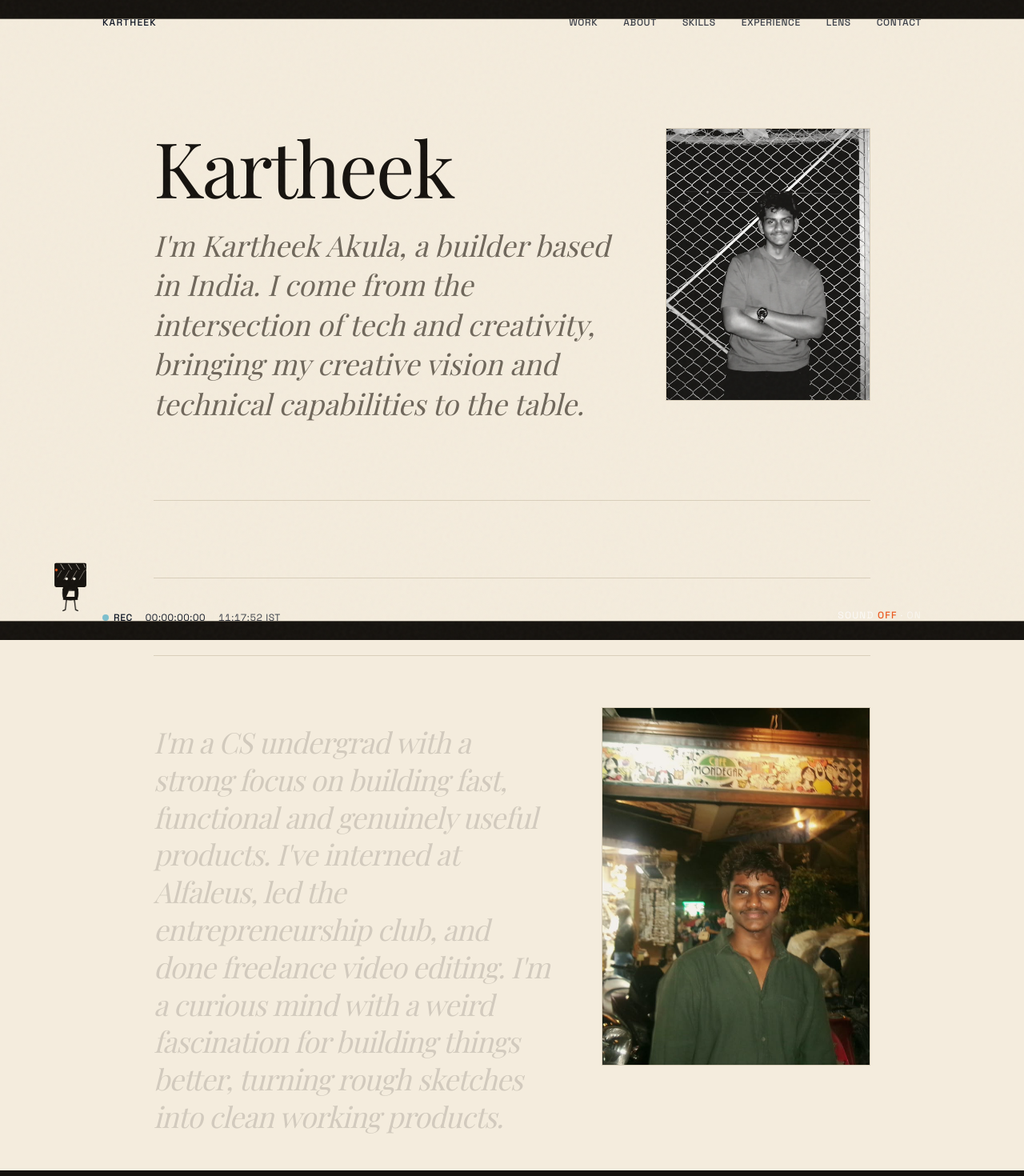
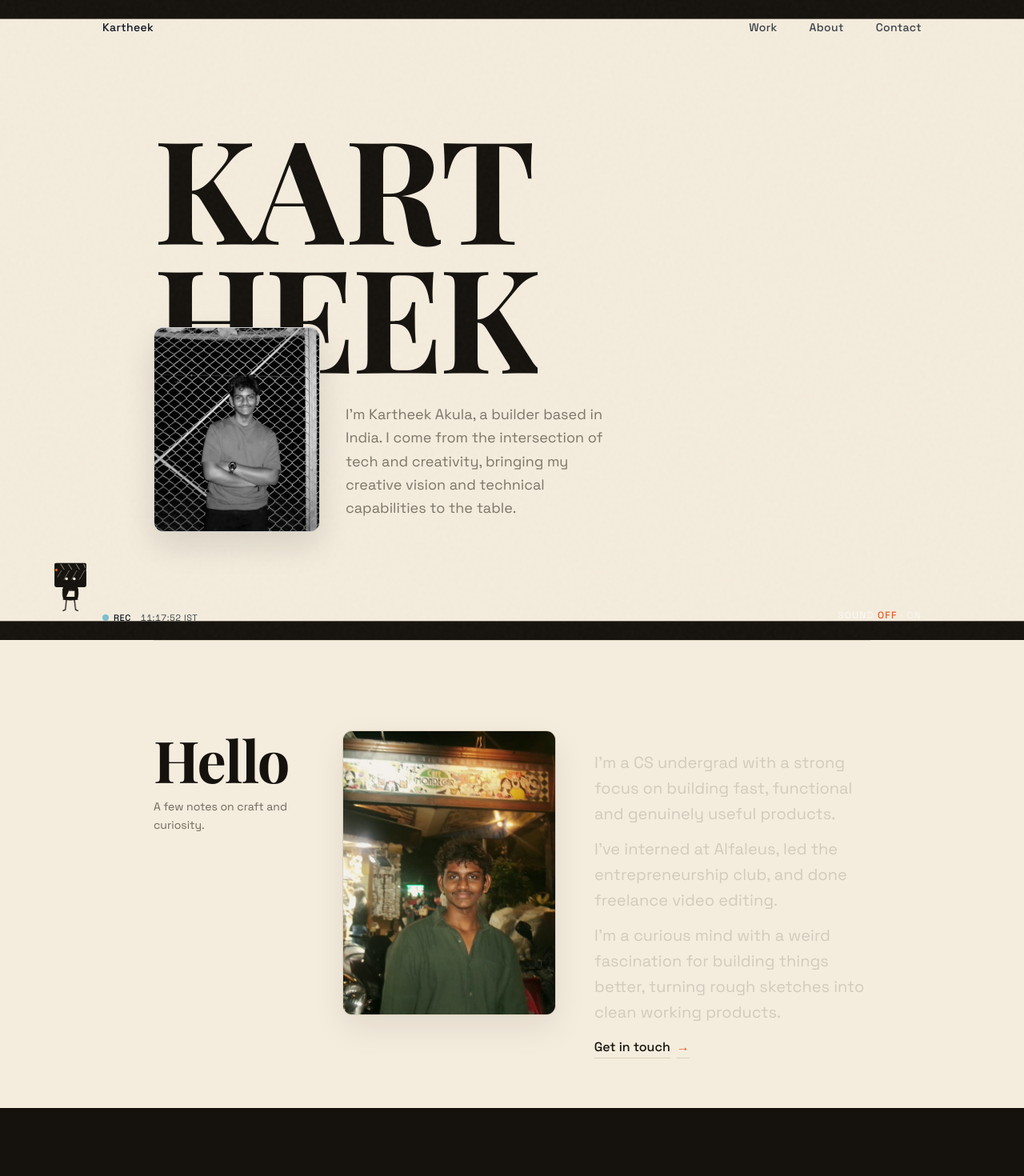
Before and after one commit to kartheekakula/kartheek-portfolio, a Next.js app: page / in a window 1280 px wide. Shown: the top 1470 px of the page at 80% size. Built offline with nearby package versions, Linux system fonts and the light colour scheme.

Commit message:
feat: rebuild Hero and About with fluid Playfair KARTHEEK, overlapping portrait card, and 3-column editorial About

```diff
--- a/src/app/page.tsx
+++ b/src/app/page.tsx
@@ -1,5 +1,4 @@
-import Image from "next/image";
-import { content } from "@/data/content";
+import { HeroSection } from "@/components/sections/hero-section";
 import { AboutSection } from "@/components/sections/about-section";
 import { ProjectsSection } from "@/components/sections/projects-section";
 import { SkillsSection } from "@/components/sections/skills-section";
@@ -10,33 +9,11 @@ import { ContactSection } from "@/components/sections/contact-section";
 export default function Home() {
   return (
     <main className="min-h-screen flex flex-col">
-      {/* Light Cream: Hero & About */}
-      <div className="w-full max-w-6xl mx-auto px-6 pt-24 pb-16 sm:px-12 md:px-20 lg:px-32 flex flex-col gap-24">
-        {/* Hero / Identity */}
-        <header className="grid grid-cols-1 lg:grid-cols-12 gap-12 lg:gap-16 items-start pt-8 md:pt-16 border-b border-line pb-16 md:pb-24">
-          <div className="lg:col-span-8 flex flex-col gap-6">
-            <h1 className="text-4xl sm:text-6xl md:text-7xl lg:text-8xl font-normal tracking-tight text-ink leading-[1.02] font-serif">
-              {content.name}
-            </h1>
-            <p className="font-serif italic text-2xl sm:text-3xl md:text-4xl text-muted leading-snug max-w-3xl font-normal">
-              {content.heroStatement}
-            </p>
-          </div>
-          <div className="lg:col-span-4 flex flex-col gap-3">
-            <div className="relative aspect-[3/4] w-full max-w-xs mx-auto lg:max-w-none border border-line bg-surface overflow-hidden">
-              <Image
-                src="/images/portrait.jpg"
-                alt="Portrait of Kartheek"
-                fill
-                sizes="(max-width: 1024px) 100vw, 30vw"
-                className="object-cover object-[center_30%] grayscale contrast-125 opacity-90 transition-all duration-500 hover:grayscale-0 hover:contrast-100 hover:opacity-100"
-                priority
-              />
-            </div>
-          </div>
-        </header>
+      {/* Light Cream: Hero (Full Viewport) */}
+      <HeroSection />
 
-        {/* About */}
+      {/* Light Cream: About */}
+      <div className="w-full max-w-6xl mx-auto px-6 sm:px-12 md:px-20 lg:px-32">
         <AboutSection />
       </div>
 
--- a/src/components/layout/bottom-hud.tsx
+++ b/src/components/layout/bottom-hud.tsx
@@ -64,7 +64,7 @@ export function BottomHud() {
   return (
     <aside
       aria-label="Viewport status HUD"
-      className="fixed bottom-5 left-6 sm:left-12 md:px-0 lg:left-32 z-40 pointer-events-none flex items-center gap-4 font-sans text-xs tracking-wider uppercase text-white mix-blend-difference select-none"
+      className="fixed bottom-5 left-6 sm:left-12 md:left-20 lg:left-32 z-40 pointer-events-none flex items-center gap-3 font-sans text-[11px] tracking-wider uppercase text-white mix-blend-difference select-none"
     >
       {/* Blinking REC dot */}
       <div className="flex items-center gap-1.5">
@@ -75,14 +75,14 @@ export function BottomHud() {
         <span className="text-white font-medium">REC</span>
       </div>
 
-      {/* Timecode (hidden on mobile) without slashes */}
-      <span className="tabular-nums text-white hidden sm:inline">
+      {/* Timecode */}
+      <span className="tabular-nums text-white hidden xs:inline">
         {timecode}
       </span>
 
-      {/* Live IST clock (hidden on mobile) */}
+      {/* Live IST clock */}
       {istTime && (
-        <span className="tabular-nums text-white/80 hidden sm:inline">
+        <span className="tabular-nums text-white/80">
           {istTime} IST
         </span>
       )}
--- a/src/components/layout/top-nav.tsx
+++ b/src/components/layout/top-nav.tsx
@@ -5,9 +5,6 @@ import { useState } from "react";
 const NAV_ITEMS = [
   { label: "Work", href: "#work" },
   { label: "About", href: "#about" },
-  { label: "Skills", href: "#skills" },
-  { label: "Experience", href: "#experience" },
-  { label: "Lens", href: "#lens" },
   { label: "Contact", href: "#contact" },
 ];
 
@@ -32,20 +29,20 @@ export function TopNav() {
   };
 
   return (
-    <header className="fixed top-0 left-0 right-0 z-40 px-6 py-5 sm:px-12 md:px-20 lg:px-32 mix-blend-difference pointer-events-none">
+    <header className="fixed top-0 left-0 right-0 z-40 px-6 py-6 sm:px-12 md:px-20 lg:px-32 mix-blend-difference pointer-events-none">
       <div className="max-w-6xl mx-auto flex items-center justify-between">
         <a
           href="#"
           onClick={(e) => handleScroll(e, "#")}
-          className="font-sans text-xs uppercase tracking-widest text-white hover:text-tangerine transition-colors pointer-events-auto font-medium"
+          className="font-sans text-sm tracking-wide text-white hover:text-tangerine transition-colors pointer-events-auto font-medium"
           aria-label="Kartheek - Back to Top"
         >
-          KARTHEEK
+          Kartheek
         </a>
 
-        {/* Desktop Nav */}
+        {/* Desktop Nav: Exactly three links */}
         <nav aria-label="Main Navigation" className="hidden sm:block">
-          <ul className="flex items-center gap-6 md:gap-8 font-sans text-xs uppercase tracking-wider text-white/80">
+          <ul className="flex items-center gap-8 md:gap-10 font-sans text-sm tracking-wide text-white/80">
             {NAV_ITEMS.map((item) => (
               <li key={item.label}>
                 <a
@@ -81,7 +78,7 @@ export function TopNav() {
           className="sm:hidden pointer-events-auto mt-4 border border-line bg-cream p-6 animate-fadeIn shadow-2xl"
           style={{ mixBlendMode: "normal" }}
         >
-          <ul className="flex flex-col gap-4 font-sans text-xs uppercase tracking-widest text-muted">
+          <ul className="flex flex-col gap-4 font-sans text-sm tracking-wide text-muted">
             {NAV_ITEMS.map((item) => (
               <li key={item.label} className="border-b border-line/40 pb-2">
                 <a
--- a/src/components/sections/about-section.tsx
+++ b/src/components/sections/about-section.tsx
@@ -12,32 +12,52 @@ if (typeof window !== "undefined") {
 
 export function AboutSection() {
   const sectionRef = useRef<HTMLElement | null>(null);
-  const textContainerRef = useRef<HTMLDivElement | null>(null);
-  const textRef = useRef<HTMLParagraphElement | null>(null);
+  const paragraphRef = useRef<HTMLDivElement | null>(null);
+  const linesRef = useRef<(HTMLSpanElement | null)[]>([]);
+
+  // Split aboutText into natural editorial lines for the scroll reveal
+  const aboutSentences = [
+    "I'm a CS undergrad with a strong focus on building fast, functional and genuinely useful products.",
+    "I've interned at Alfaleus, led the entrepreneurship club, and done freelance video editing.",
+    "I'm a curious mind with a weird fascination for building things better, turning rough sketches into clean working products.",
+  ];
 
   useEffect(() => {
     const prefersReducedMotion = window.matchMedia(
       "(prefers-reduced-motion: reduce)"
     ).matches;
 
-    if (prefersReducedMotion || !textRef.current || !textContainerRef.current) return;
+    if (prefersReducedMotion) {
+      linesRef.current.forEach((line) => {
+        if (line) {
+          line.style.opacity = "1";
+          line.style.transform = "none";
+        }
+      });
+      return;
+    }
+
+    const validLines = linesRef.current.filter(Boolean);
+    if (validLines.length === 0 || !paragraphRef.current) return;
 
     const ctx = gsap.context(() => {
+      // Paragraph reveals line by line: fade and 16px upward motion, scrub true
       gsap.fromTo(
-        textRef.current,
+        validLines,
         {
           opacity: 0.15,
-          y: 20,
+          y: 16,
         },
         {
           opacity: 1,
           y: 0,
+          stagger: 0.2,
           ease: "power2.out",
           scrollTrigger: {
-            trigger: textContainerRef.current,
+            trigger: paragraphRef.current,
             start: "top 80%",
-            end: "bottom 50%",
-            scrub: 1,
+            end: "bottom 55%",
+            scrub: true,
           },
         }
       );
@@ -46,45 +66,77 @@ export function AboutSection() {
     return () => ctx.revert();
   }, []);
 
+  const handleScrollToContact = (e: React.MouseEvent<HTMLAnchorElement>) => {
+    e.preventDefault();
+    const target = document.querySelector("#contact");
+    if (target) {
+      target.scrollIntoView({ behavior: "smooth" });
+    }
+  };
+
   return (
     <section
       id="about"
       ref={sectionRef}
-      className="flex flex-col gap-12 md:gap-16 scroll-mt-28 border-t border-line pt-12 md:pt-16"
+      className="scroll-mt-24 border-t border-line pt-20 md:pt-28 pb-16"
     >
-      {/* Plain Section Heading */}
-      <div className="border-b border-line pb-4">
-        <h2 className="text-xs uppercase tracking-widest text-muted font-sans font-medium">
-          About
-        </h2>
-      </div>
-
-      {/* 12-Column Grid */}
-      <div className="grid grid-cols-1 lg:grid-cols-12 gap-12 lg:gap-16 items-start">
-        {/* Left: About Text */}
-        <div
-          ref={textContainerRef}
-          className="lg:col-span-7 flex flex-col gap-6"
-        >
-          <p
-            ref={textRef}
-            className="font-serif italic text-2xl sm:text-3xl md:text-4xl lg:text-[36px] text-ink font-normal leading-[1.3] tracking-tight will-change-[transform,opacity]"
-          >
-            {content.aboutText}
+      {/* Three-Column Editorial Block */}
+      <div className="grid grid-cols-1 lg:grid-cols-12 gap-10 lg:gap-12 items-start">
+        {/* Left Column: Large Playfair word "Hello" with short placeholder line */}
+        <div className="lg:col-span-3 flex flex-col gap-3">
+          <h2 className="font-serif text-5xl sm:text-6xl md:text-7xl font-bold text-ink tracking-tight leading-none">
+            Hello
+          </h2>
+          <p className="font-sans text-sm text-muted leading-relaxed max-w-[220px]">
+            A few notes on craft and curiosity.
           </p>
         </div>
 
-        {/* Right: About Photo (Full Color, center 30%) */}
-        <div className="lg:col-span-5 flex flex-col gap-3">
-          <div className="relative aspect-[3/4] w-full max-w-sm mx-auto lg:max-w-none border border-line bg-surface overflow-hidden">
+        {/* Center Column: Portrait (larger photo slot using /images/about.jpg in full color) */}
+        <div className="lg:col-span-4 flex flex-col">
+          <div className="relative aspect-[3/4] w-full max-w-sm mx-auto lg:max-w-none rounded-[12px] border border-line bg-surface overflow-hidden shadow-[0_16px_40px_rgba(21,18,14,0.08)]">
             <Image
               src="/images/about.jpg"
-              alt="Kartheek standing in front of a cafe sign at night"
+              alt="Kartheek in a green shirt standing in front of a cafe sign at night"
               fill
-              sizes="(max-width: 1024px) 100vw, 40vw"
+              sizes="(max-width: 1024px) 100vw, 33vw"
               className="object-cover object-[center_30%]"
               priority
             />
+          </div>
+        </div>
+
+        {/* Right Column: Paragraph at 20px with 1.6 line-height + Get in touch link */}
+        <div className="lg:col-span-5 flex flex-col gap-8 lg:pt-2">
+          <div
+            ref={paragraphRef}
+            className="font-sans text-[20px] leading-[1.6] text-ink font-normal"
+          >
+            {aboutSentences.map((sentence, idx) => (
+              <span
+                key={idx}
+                ref={(el) => {
+                  linesRef.current[idx] = el;
+                }}
+                className="about-reveal-line block will-change-[transform,opacity] pb-3 last:pb-0"
+              >
+                {sentence}
+              </span>
+            ))}
+          </div>
+
+          {/* Underline link with moving arrow that scrolls to Contact */}
+          <div>
+            <a
+              href="#contact"
+              onClick={handleScrollToContact}
+              className="group inline-flex items-center gap-2 font-sans text-base text-ink underline underline-offset-8 decoration-line hover:decoration-tangerine transition-colors font-medium"
+            >
+              <span>Get in touch</span>
+              <span className="inline-block transition-transform duration-300 ease-out group-hover:translate-x-1.5 text-tangerine">
+                →
+              </span>
+            </a>
           </div>
         </div>
       </div>
--- /dev/null
+++ b/src/components/sections/hero-section.tsx
@@ -0,0 +1,147 @@
+"use client";
+
+import { useEffect, useRef } from "react";
+import Image from "next/image";
+import { gsap } from "gsap";
+import { content } from "@/data/content";
+
+export function HeroSection() {
+  const containerRef = useRef<HTMLElement | null>(null);
+  const nameRef = useRef<HTMLHeadingElement | null>(null);
+  const portraitRef = useRef<HTMLDivElement | null>(null);
+  const statementRef = useRef<HTMLParagraphElement | null>(null);
+
+  const nameLetters = "KARTHEEK".split("");
+
+  useEffect(() => {
+    const prefersReducedMotion = window.matchMedia(
+      "(prefers-reduced-motion: reduce)"
+    ).matches;
+
+    if (prefersReducedMotion) return;
+
+    const ctx = gsap.context(() => {
+      const letters = nameRef.current?.querySelectorAll(".hero-letter");
+      if (letters && letters.length > 0) {
+        // Letters rise from below with 40ms stagger, ease power3.out, under 1.2s total
+        gsap.fromTo(
+          letters,
+          {
+            y: 80,
+            opacity: 0,
+          },
+          {
+            y: 0,
+            opacity: 1,
+            duration: 0.88,
+            stagger: 0.04,
+            ease: "power3.out",
+          }
+        );
+      }
+
+      // Portrait photo card fades and settles in cleanly after name (no bounce)
+      if (portraitRef.current) {
+        gsap.fromTo(
+          portraitRef.current,
+          {
+            opacity: 0,
+            y: 28,
+          },
+          {
+            opacity: 1,
+            y: 0,
+            duration: 0.65,
+            delay: 0.42,
+            ease: "power3.out",
+          }
+        );
+      }
+
+      // Hero statement settles softly
+      if (statementRef.current) {
+        gsap.fromTo(
+          statementRef.current,
+          {
+            opacity: 0,
+            y: 16,
+          },
+          {
+            opacity: 1,
+            y: 0,
+            duration: 0.6,
+            delay: 0.6,
+            ease: "power3.out",
+          }
+        );
+      }
+    }, containerRef);
+
+    return () => ctx.revert();
+  }, []);
+
+  return (
+    <section
+      ref={containerRef}
+      className="min-h-[100dvh] w-full flex flex-col justify-between pt-24 pb-16 sm:pb-20 select-none"
+    >
+      {/* Central Content Canvas */}
+      <div className="flex-1 flex flex-col justify-center max-w-6xl mx-auto w-full px-6 sm:px-12 md:px-20 lg:px-32">
+        <div className="grid grid-cols-1 lg:grid-cols-12 gap-8 items-end w-full">
+          {/* Left/Main Column: Huge Name, Overlapping Portrait Card, and Statement */}
+          <div className="lg:col-span-8 flex flex-col">
+            {/* The name KARTHEEK in huge Playfair Display */}
+            <h1
+              ref={nameRef}
+              className="font-serif font-bold uppercase tracking-tight text-ink text-[clamp(3.5rem,14vw,11.5rem)] leading-[0.9] flex flex-wrap"
+              aria-label="KARTHEEK"
+            >
+              {nameLetters.map((char, idx) => (
+                <span
+                  key={idx}
+                  className="hero-letter inline-block overflow-hidden will-change-[transform,opacity]"
+                >
+                  {char}
+                </span>
+              ))}
+            </h1>
+
+            {/* Overlapping Portrait Photo Card + Statement */}
+            <div className="relative flex flex-col sm:flex-row sm:items-end gap-6 sm:gap-8 -mt-6 sm:-mt-10 md:-mt-14 lg:-mt-16 z-10">
+              {/* Portrait Card */}
+              <div
+                ref={portraitRef}
+                className="relative w-36 h-48 sm:w-44 sm:h-56 md:w-52 md:h-64 flex-shrink-0 rounded-[12px] shadow-[0_16px_40px_rgba(21,18,14,0.12)] border border-line bg-surface overflow-hidden rotate-[2deg] transition-all duration-400 ease-out hover:grayscale-0 hover:rotate-0 hover:shadow-2xl cursor-pointer grayscale group"
+              >
+                <Image
+                  src="/images/portrait.jpg"
+                  alt="Portrait of Kartheek"
+                  fill
+                  sizes="(max-width: 640px) 144px, 208px"
+                  className="object-cover object-[center_30%] transition-transform duration-500 ease-out group-hover:scale-105"
+                  priority
+                />
+              </div>
+
+              {/* Statement under name */}
+              <div
+                ref={statementRef}
+                className="max-w-[520px] pb-2 sm:pb-4"
+              >
+                <p className="font-sans text-base sm:text-lg text-muted/90 font-normal leading-relaxed">
+                  {content.heroStatement}
+                </p>
+              </div>
+            </div>
+          </div>
+
+          {/* Right Column: Generous empty space where the mascot will walk */}
+          <div
+            aria-hidden="true"
+            className="hidden lg:block lg:col-span-4 h-full pointer-events-none"
+          />
+        </div>
+      </div>
+    </section>
+  );
+}
```
